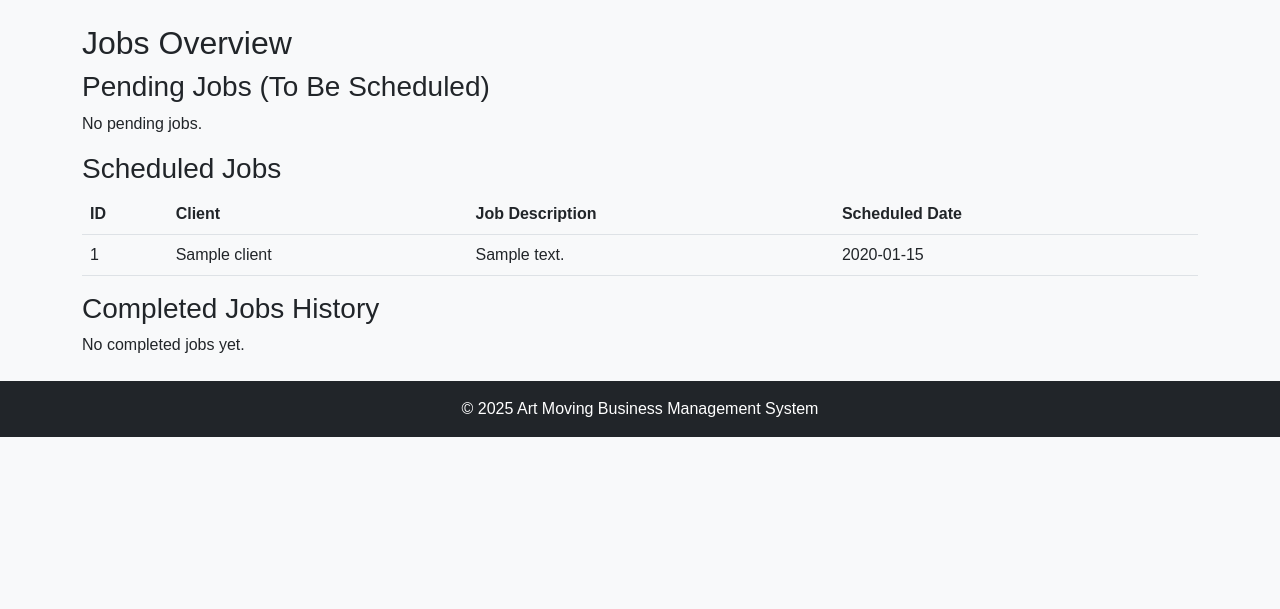
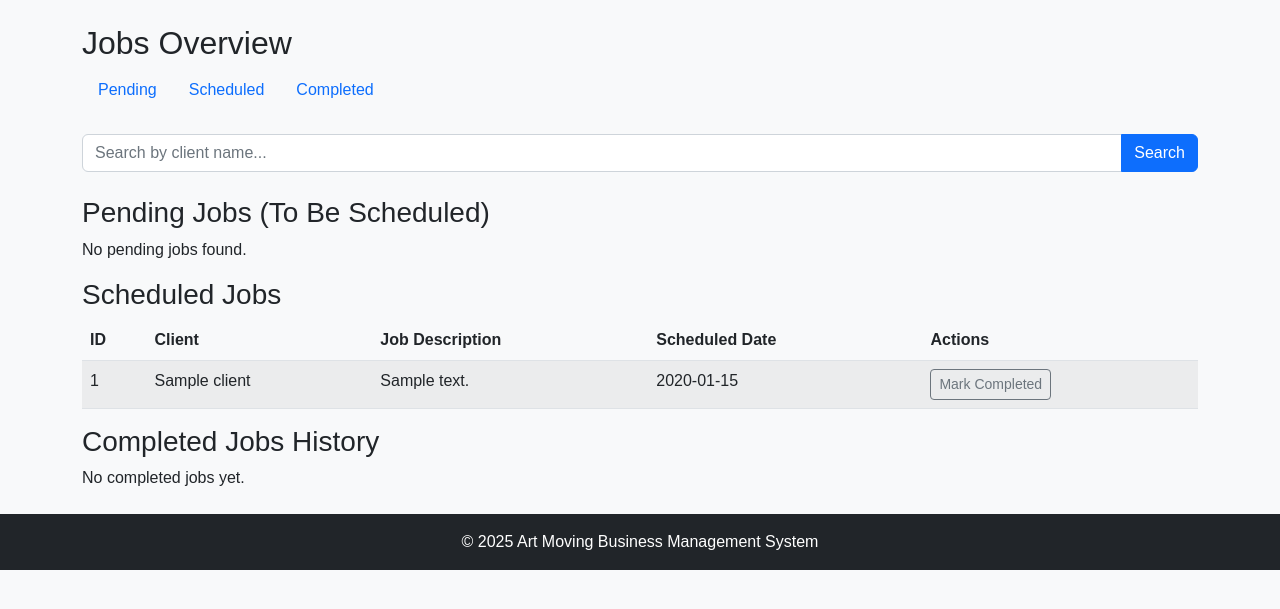
Before and after one commit to mattyray/art_moving_buisness, a Django app: page /workorders/jobs/ in a window 1280 px wide. Shown: the part 56-665 px from the top of the page. Run offline with Django 5.2, Linux system fonts and the light colour scheme; tables that the repository leaves empty hold one stand-in row (values such as "Sample post").

Commit message:
Implement inline status updates in Jobs Overview
- Added 'mark_scheduled' and 'mark_completed' views in workorders/views.py to update job statuses.
- Updated workorders/urls.py to include endpoints for status updates.
- Refined jobs_overview.html template to include internal navigation anchors, search filtering by client name, and inline update buttons for pending and scheduled jobs.
- Integrated these updates into our unified Jobs Overview page, allowing users to mark jobs as scheduled or completed.

```diff
--- a/templates/workorders/jobs_overview.html
+++ b/templates/workorders/jobs_overview.html
@@ -3,15 +3,40 @@
 {% block content %}
 <h2>Jobs Overview</h2>
 
-<h3>Pending Jobs (To Be Scheduled)</h3>
+<!-- Internal Navigation for Job Sections -->
+<nav class="mb-4">
+  <ul class="nav nav-pills">
+    <li class="nav-item">
+      <a class="nav-link" href="#pending">Pending</a>
+    </li>
+    <li class="nav-item">
+      <a class="nav-link" href="#scheduled">Scheduled</a>
+    </li>
+    <li class="nav-item">
+      <a class="nav-link" href="#completed">Completed</a>
+    </li>
+  </ul>
+</nav>
+
+<!-- Search Bar -->
+<form method="get" class="mb-4">
+    <div class="input-group">
+        <input type="text" name="q" class="form-control" placeholder="Search by client name..." value="{{ query }}">
+        <button type="submit" class="btn btn-primary">Search</button>
+    </div>
+</form>
+
+<!-- Pending Jobs Section -->
+<h3 id="pending">Pending Jobs (To Be Scheduled)</h3>
 {% if pending_jobs %}
-<table class="table">
+<table class="table table-striped">
   <thead>
     <tr>
       <th>ID</th>
       <th>Client</th>
       <th>Job Description</th>
       <th>Created At</th>
+      <th>Actions</th>
     </tr>
   </thead>
   <tbody>
@@ -21,23 +46,29 @@
       <td>{{ job.client.name }}</td>
       <td>{{ job.job_description|truncatewords:10 }}</td>
       <td>{{ job.created_at|date:"Y-m-d" }}</td>
+      <td>
+        <!-- Link to mark the job as scheduled -->
+        <a href="{% url 'mark_scheduled' job.id %}" class="btn btn-sm btn-outline-secondary">Mark Scheduled</a>
+      </td>
     </tr>
     {% endfor %}
   </tbody>
 </table>
 {% else %}
-<p>No pending jobs.</p>
+<p>No pending jobs found.</p>
 {% endif %}
 
-<h3>Scheduled Jobs</h3>
+<!-- Scheduled Jobs Section -->
+<h3 id="scheduled">Scheduled Jobs</h3>
 {% if scheduled_jobs %}
-<table class="table">
+<table class="table table-striped">
   <thead>
     <tr>
       <th>ID</th>
       <th>Client</th>
       <th>Job Description</th>
       <th>Scheduled Date</th>
+      <th>Actions</th>
     </tr>
   </thead>
   <tbody>
@@ -47,17 +78,22 @@
       <td>{{ job.client.name }}</td>
       <td>{{ job.job_description|truncatewords:10 }}</td>
       <td>{{ job.scheduled_date|date:"Y-m-d" }}</td>
+      <td>
+        <!-- Link to mark the job as completed -->
+        <a href="{% url 'mark_completed' job.id %}" class="btn btn-sm btn-outline-secondary">Mark Completed</a>
+      </td>
     </tr>
     {% endfor %}
   </tbody>
 </table>
 {% else %}
-<p>No scheduled jobs.</p>
+<p>No scheduled jobs found.</p>
 {% endif %}
 
-<h3>Completed Jobs History</h3>
+<!-- Completed Jobs Section -->
+<h3 id="completed">Completed Jobs History</h3>
 {% if completed_jobs %}
-<table class="table">
+<table class="table table-striped">
   <thead>
     <tr>
       <th>ID</th>
--- a/workorders/urls.py
+++ b/workorders/urls.py
@@ -5,4 +5,6 @@ urlpatterns = [
     path('', views.workorder_list, name='workorder_list'),
     path('create/', views.workorder_create, name='workorder_create'),
     path('jobs/', views.jobs_overview, name='jobs_overview'),
+    path('mark_scheduled/<int:job_id>/', views.mark_scheduled, name='mark_scheduled'),
+    path('mark_completed/<int:job_id>/', views.mark_completed, name='mark_completed'),
 ]
--- a/workorders/views.py
+++ b/workorders/views.py
@@ -1,4 +1,7 @@
-from django.shortcuts import render, redirect
+from django.shortcuts import render, redirect, get_object_or_404
+from django.utils import timezone
+from django.http import HttpResponseRedirect
+from django.urls import reverse
 from .models import WorkOrder
 from .forms import WorkOrderForm
 
@@ -17,15 +20,41 @@ def workorder_create(request):
     return render(request, 'workorders/workorder_form.html', {'form': form})
 
 def jobs_overview(request):
-    # Pending: No scheduled date and status is still pending
+    query = request.GET.get('q', '')
+
     pending_jobs = WorkOrder.objects.filter(status='pending', scheduled_date__isnull=True)
-    # Scheduled: Has a scheduled date and status is pending or in progress
     scheduled_jobs = WorkOrder.objects.filter(status__in=['pending', 'in_progress'], scheduled_date__isnull=False)
-    # Completed: Status is completed
     completed_jobs = WorkOrder.objects.filter(status='completed')
 
-    return render(request, 'workorders/jobs_overview.html', {
-         'pending_jobs': pending_jobs,
-         'scheduled_jobs': scheduled_jobs,
-         'completed_jobs': completed_jobs,
-    })
+    if query:
+        pending_jobs = pending_jobs.filter(client__name__icontains=query)
+        scheduled_jobs = scheduled_jobs.filter(client__name__icontains=query)
+        completed_jobs = completed_jobs.filter(client__name__icontains=query)
+
+    context = {
+        'pending_jobs': pending_jobs,
+        'scheduled_jobs': scheduled_jobs,
+        'completed_jobs': completed_jobs,
+        'query': query,
+    }
+    return render(request, 'workorders/jobs_overview.html', context)
+
+def mark_scheduled(request, job_id):
+    """Mark a pending job as scheduled (or in progress)."""
+    job = get_object_or_404(WorkOrder, id=job_id)
+    if job.status == 'pending':
+        job.status = 'in_progress'
+        if not job.scheduled_date:
+            job.scheduled_date = timezone.now().date()
+        job.save()
+    # Redirect back to the referring page, or jobs overview if none
+    return HttpResponseRedirect(request.META.get('HTTP_REFERER', reverse('jobs_overview')))
+
+def mark_completed(request, job_id):
+    """Mark a scheduled job as completed."""
+    job = get_object_or_404(WorkOrder, id=job_id)
+    if job.status in ['pending', 'in_progress']:
+        job.status = 'completed'
+        job.completed_at = timezone.now()
+        job.save()
+    return HttpResponseRedirect(request.META.get('HTTP_REFERER', reverse('jobs_overview')))
```
